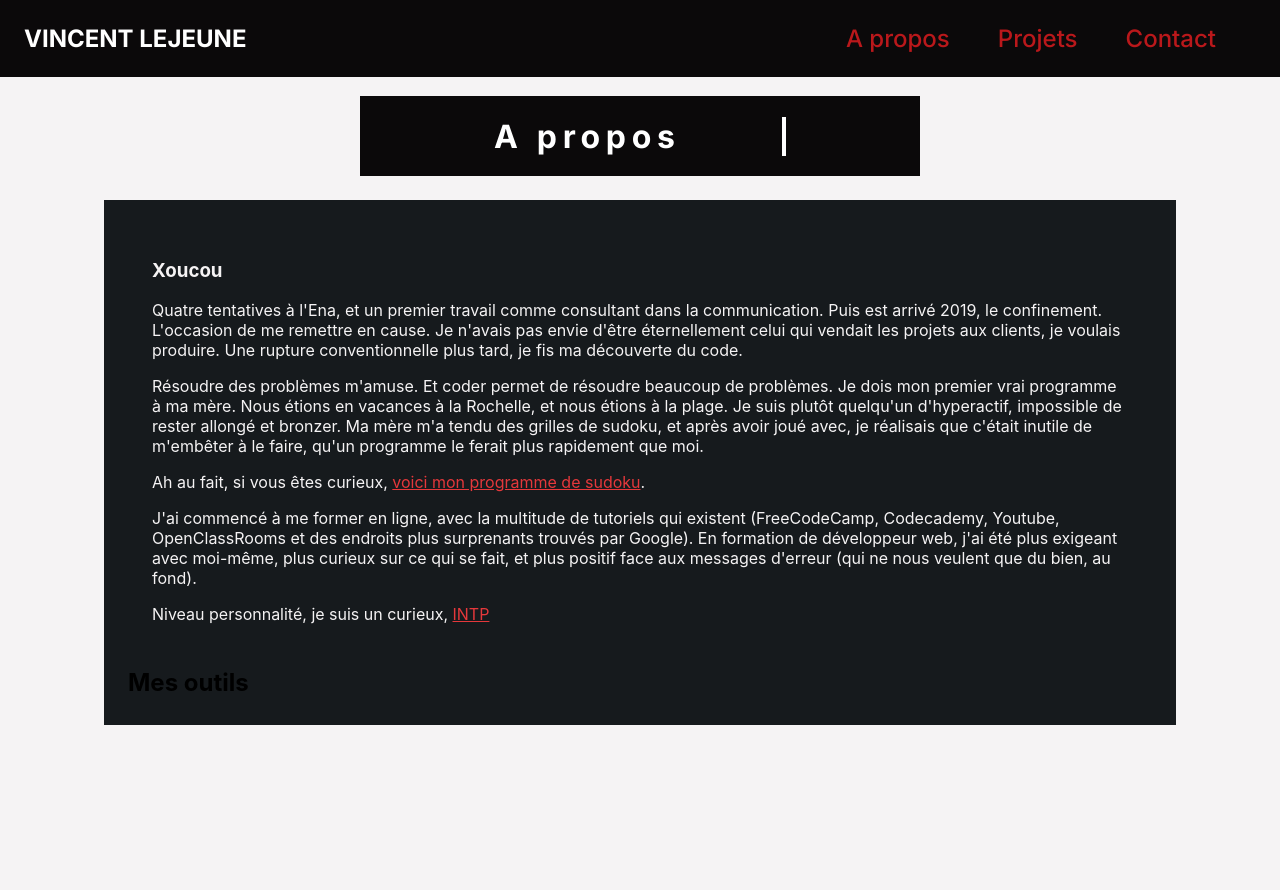
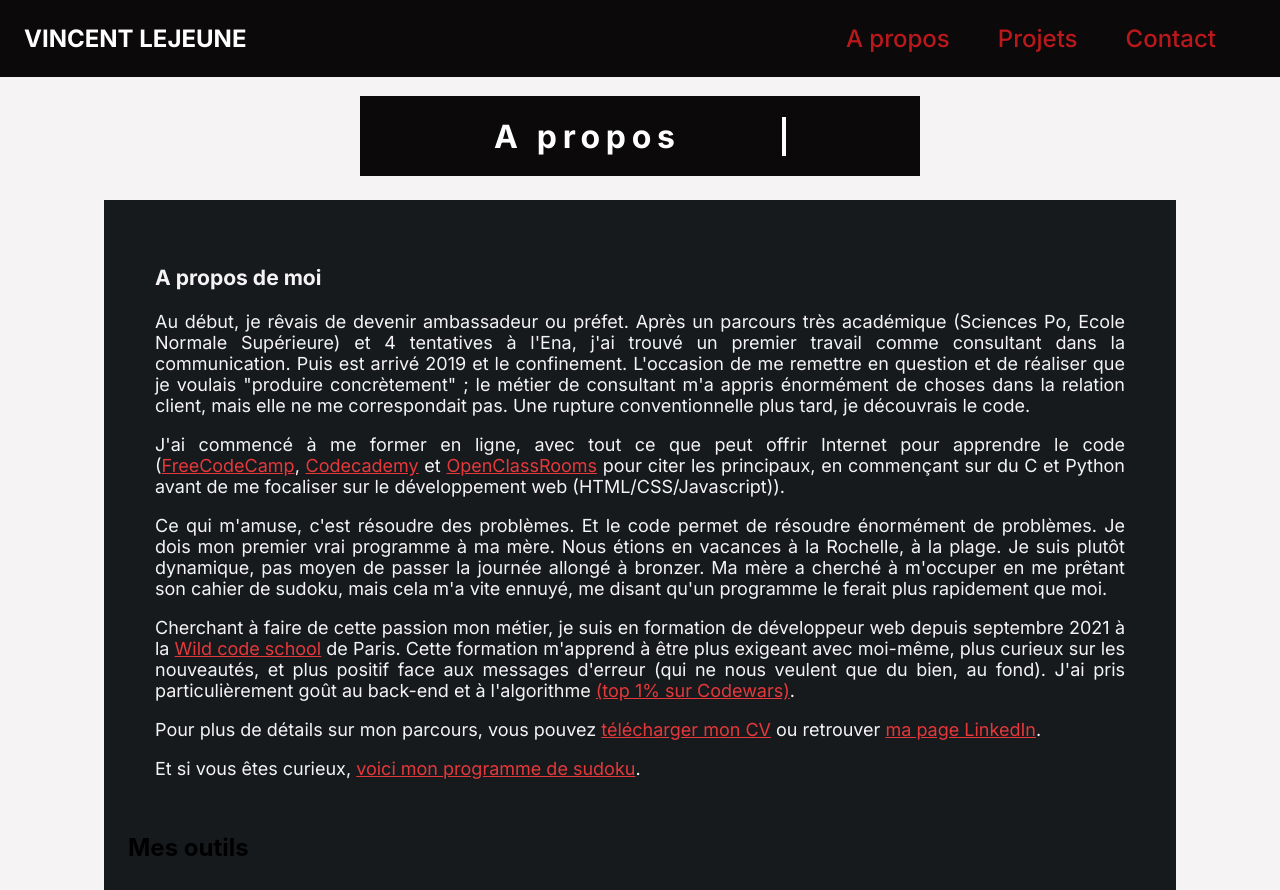
Before and after one commit to VincentCMLejeune/Portfolio, a React (Create React App) app in the folder portfolio/: page /about in a window 1280 px wide. Before the commit the page ends 800 px from the top, so only its background shows below. Built offline with nearby package versions, Linux system fonts and the light colour scheme.

Commit message:
New version of text

```diff
--- a/portfolio/src/components/introduction/Introduction.jsx
+++ b/portfolio/src/components/introduction/Introduction.jsx
@@ -1,37 +1,95 @@
 import styles from "./Introduction.module.css";
+
+import CV from "../../assets/CVVincentLEJEUNE.pdf";
 
 export default function Introduction() {
   return (
     <div className={styles.introduction}>
-      {/* NE MARCHE PAS
-      <h3>TL;DR</h3>
+      <h3>A propos de moi</h3>
       <p>
-        Vous pouvez{" "}
-        <a href="../../assets/CVVincentLEJEUNE.pdf">
-          télécharger mon CV
-        </a>
-      </p> */}
-
-      <h3>Xoucou</h3>
-      <p>
-        Quatre tentatives à l'Ena, et un premier travail comme consultant dans
-        la communication. Puis est arrivé 2019, le confinement. L'occasion de me
-        remettre en cause. Je n'avais pas envie d'être éternellement celui qui
-        vendait les projets aux clients, je voulais produire. Une rupture
-        conventionnelle plus tard, je fis ma découverte du code.
+        Au début, je rêvais de devenir ambassadeur ou préfet. Après un parcours
+        très académique (Sciences Po, Ecole Normale Supérieure) et 4 tentatives
+        à l'Ena, j'ai trouvé un premier travail comme consultant dans la
+        communication. Puis est arrivé 2019 et le confinement. L'occasion de me
+        remettre en question et de réaliser que je voulais "produire
+        concrètement" ; le métier de consultant m'a appris énormément de choses
+        dans la relation client, mais elle ne me correspondait pas. Une rupture
+        conventionnelle plus tard, je découvrais le code.
       </p>
       <p>
-        Résoudre des problèmes m'amuse. Et coder permet de résoudre beaucoup de
-        problèmes. Je dois mon premier vrai programme à ma mère. Nous étions en
-        vacances à la Rochelle, et nous étions à la plage. Je suis plutôt
-        quelqu'un d'hyperactif, impossible de rester allongé et bronzer. Ma mère
-        m'a tendu des grilles de sudoku, et après avoir joué avec, je réalisais
-        que c'était inutile de m'embêter à le faire, qu'un programme le ferait
-        plus rapidement que moi.
+        J'ai commencé à me former en ligne, avec tout ce que peut offrir
+        Internet pour apprendre le code (
+        <a
+          href="https://www.freecodecamp.org/"
+          target="_blank"
+          rel="noreferrer"
+        >
+          FreeCodeCamp
+        </a>
+        ,{" "}
+        <a href="https://www.codecademy.com/" target="_blank" rel="noreferrer">
+          Codecademy
+        </a>{" "}
+        et{" "}
+        <a
+          href="https://openclassrooms.com/fr/"
+          target="_blank"
+          rel="noreferrer"
+        >
+          OpenClassRooms
+        </a>{" "}
+        pour citer les principaux, en commençant sur du C et Python avant de me
+        focaliser sur le développement web (HTML/CSS/Javascript)).
       </p>
-
       <p>
-        Ah au fait, si vous êtes curieux,{" "}
+        Ce qui m'amuse, c'est résoudre des problèmes. Et le code permet de
+        résoudre énormément de problèmes. Je dois mon premier vrai programme à
+        ma mère. Nous étions en vacances à la Rochelle, à la plage. Je suis
+        plutôt dynamique, pas moyen de passer la journée allongé à bronzer. Ma
+        mère a cherché à m'occuper en me prêtant son cahier de sudoku, mais cela
+        m'a vite ennuyé, me disant qu'un programme le ferait plus rapidement que
+        moi.
+      </p>
+      <p>
+        Cherchant à faire de cette passion mon métier, je suis en formation de
+        développeur web depuis septembre 2021 à la{" "}
+        <a
+          href="https://www.wildcodeschool.com/fr-FR/formations/formation-developpeur-web"
+          target="_blank"
+          rel="noreferrer"
+        >
+          Wild code school
+        </a>{" "}
+        de Paris. Cette formation m'apprend à être plus exigeant avec moi-même,
+        plus curieux sur les nouveautés, et plus positif face aux messages
+        d'erreur (qui ne nous veulent que du bien, au fond). J'ai pris
+        particulièrement goût au back-end et à l'algorithme{" "}
+        <a
+          href="https://www.codewars.com/users/VincentCMLejeune"
+          target="_blank"
+          rel="noreferrer"
+        >
+          (top 1% sur Codewars)
+        </a>
+        .
+      </p>
+      <p className={styles.tldr}>
+        Pour plus de détails sur mon parcours, vous pouvez{" "}
+        <a href={CV} download>
+          télécharger mon CV
+        </a>{" "}
+        ou retrouver{" "}
+        <a
+          href="https://www.linkedin.com/in/vincent-lejeune-285834221/"
+          target="_blank"
+          rel="noreferrer"
+        >
+          ma page LinkedIn
+        </a>
+        .
+      </p>
+      <p>
+        Et si vous êtes curieux,{" "}
         <a
           href="https://github.com/VincentCMLejeune/Sudoku-Solver"
           target="_blank"
@@ -41,24 +99,6 @@ export default function Introduction() {
         </a>
         .
       </p>
-      <p>
-        J'ai commencé à me former en ligne, avec la multitude de tutoriels qui
-        existent (FreeCodeCamp, Codecademy, Youtube, OpenClassRooms et des
-        endroits plus surprenants trouvés par Google). En formation de
-        développeur web, j'ai été plus exigeant avec moi-même, plus curieux sur
-        ce qui se fait, et plus positif face aux messages d'erreur (qui ne nous
-        veulent que du bien, au fond).
-      </p>
-      <p>
-        Niveau personnalité, je suis un curieux,{" "}
-        <a
-          href="https://www.16personalities.com/intp-personality"
-          target="_blank"
-          rel="noreferrer"
-        >
-          INTP
-        </a>
-      </p>
     </div>
   );
 }
--- a/portfolio/src/components/introduction/Introduction.module.css
+++ b/portfolio/src/components/introduction/Introduction.module.css
@@ -4,7 +4,10 @@
   color: var(--lighter-gray);
   background-color: var(--dark-gray);
   padding: 0.5em 1.5em;
-  margin-top: 1.5em;
+  margin: 1.5em auto;
+  font-family: var(--font-family);
+  text-align: justify;
+  font-size: 18px;
 }
 
 .introduction a {
```
